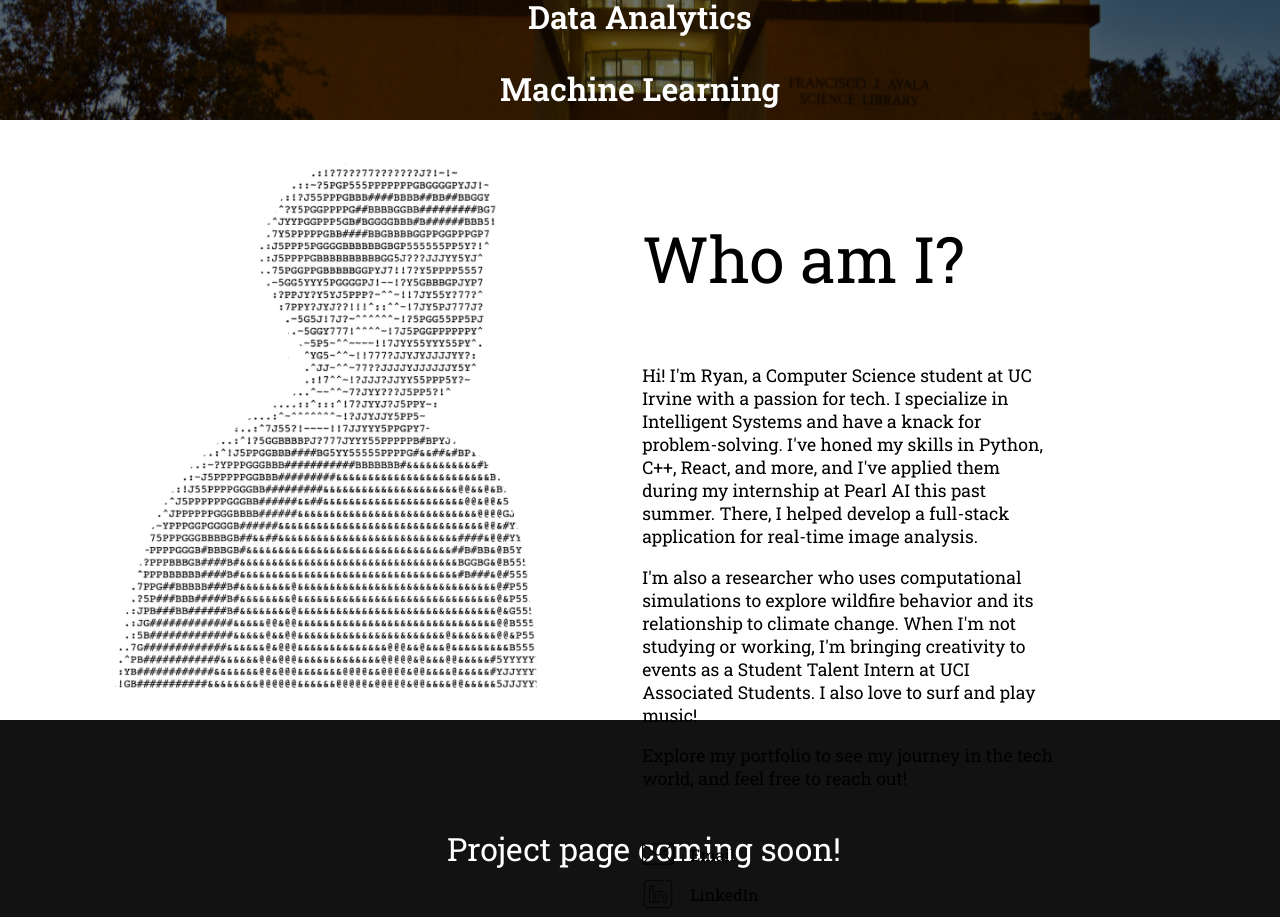
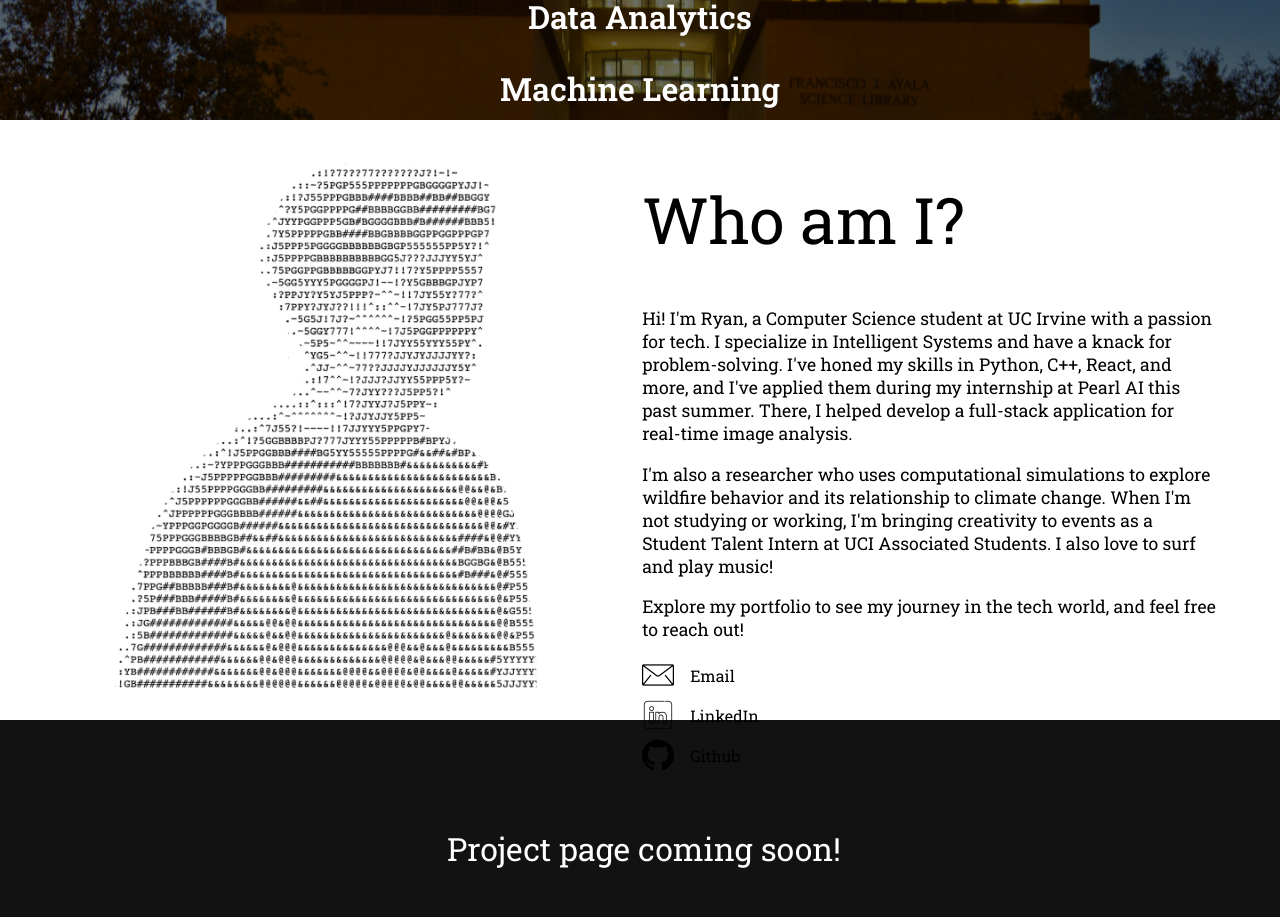
Before and after one commit to RyanRoth360/ryanroth, a React (Create React App) app: page / in a window 1280 px wide. Shown: the part 480-1397 px from the top of the page. Built offline with nearby package versions, Linux system fonts and the light colour scheme.

Commit message:
Formatting

```diff
--- a/src/styles/AboutMe.css
+++ b/src/styles/AboutMe.css
@@ -3,6 +3,7 @@
     /* margin-top: 10rem; */
     display: flex;
     /* align-items: center; */
+    min-height: 30rem;
     justify-content: center;
     width: 100%;
     height: 75vh;
@@ -14,8 +15,8 @@
 
 
 .about-title-text {
-    margin-top: 6rem;
-    margin-bottom: 4rem;
+    margin-top: 10%;
+    margin-bottom: 8%;
     /* margin: 0; */
     /* padding: 0; */
     font-size: 4rem;
@@ -25,7 +26,7 @@
 .body-text {
     font-size: 1.1rem;
     text-align: left;
-    padding-right: 4rem;
+    /* padding-right: 4rem; */
 }
 
 
@@ -33,7 +34,7 @@
 .about-text-container {
     /* width: 100%; */
     padding-left: 4rem;
-    padding-right: 10rem;
+    padding-right: 5%;
     margin: 0;
 }
 
@@ -60,7 +61,7 @@
 
 
 .bottom-container {
-    margin-top: 3rem;
+    /* margin-top: 3rem; */
     position: relative;
         /* Create a positioning context for child elements */
         display: flex;
```
